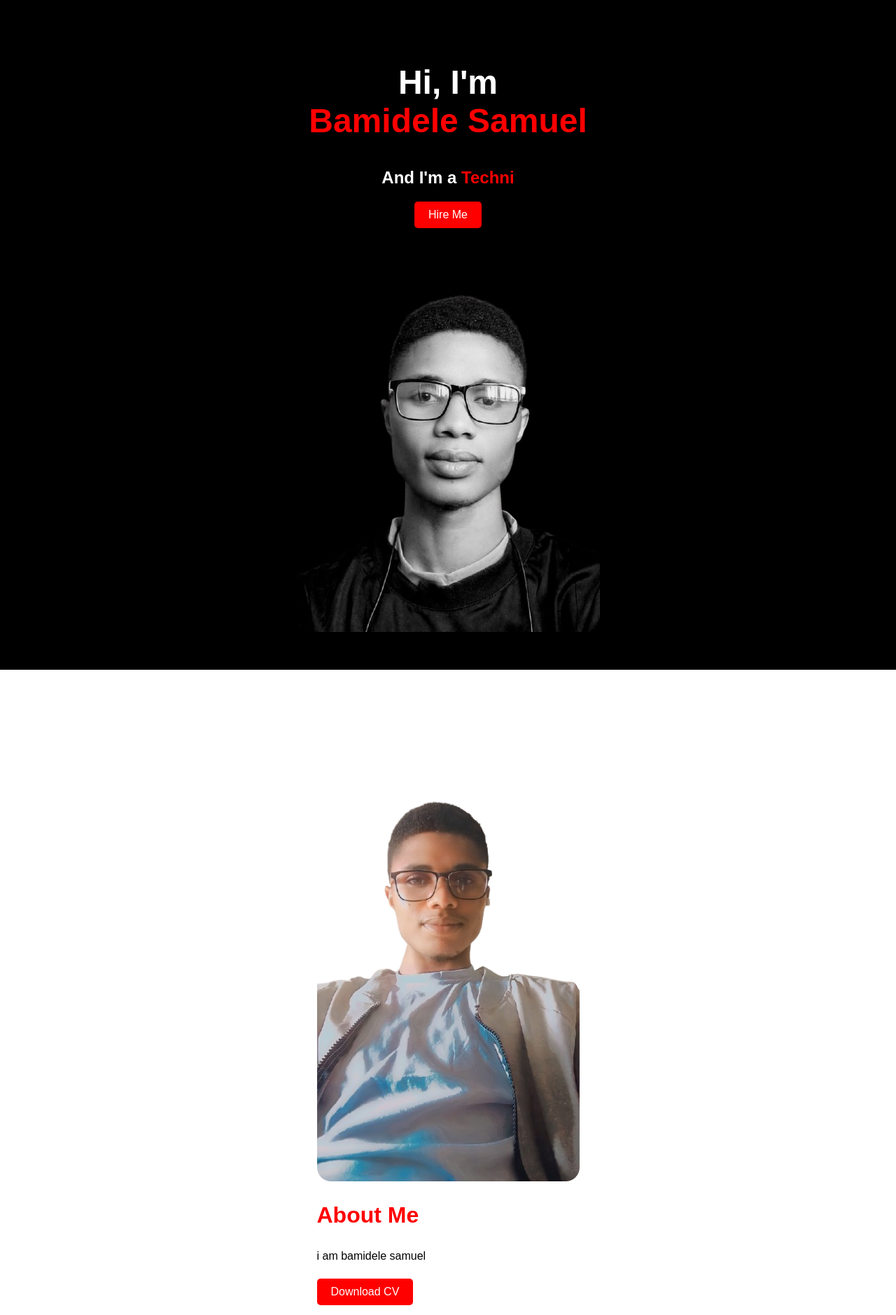
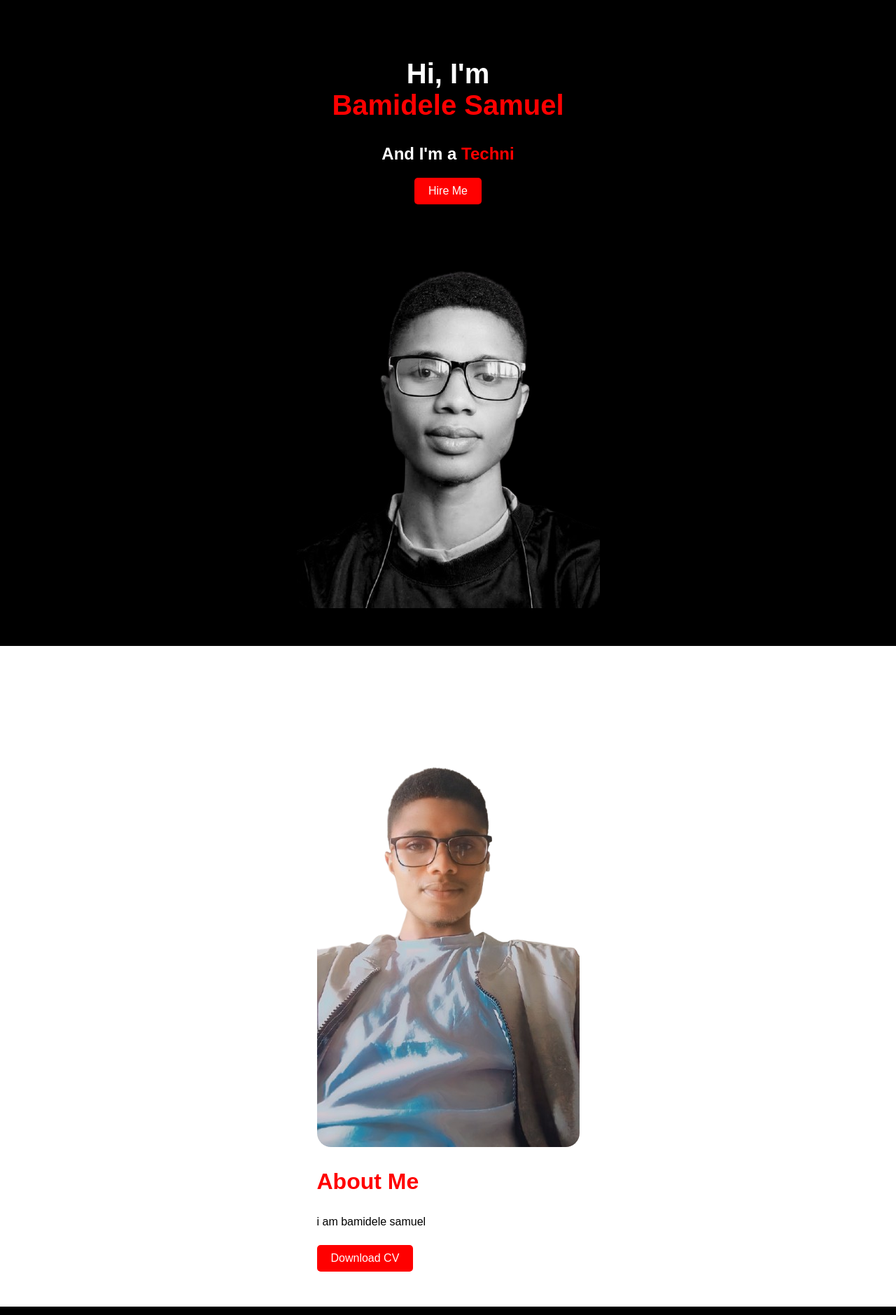
Before and after one commit to Samuelbamidele/webfol, a Django app: page / in a window 1280 px wide; the page is wider, and only the part inside the window is pictured. Shown: the part 48-1927 px from the top of that part at 70% size. Run offline with Django 5.2, Linux system fonts and the light colour scheme; data comes from the database, SQL or seed files in the repository.

Commit message:
make changes in css

```diff
--- a/myapp/static/styles.css
+++ b/myapp/static/styles.css
@@ -1,18 +1,10 @@
 /* General reset */
-* {
-    box-sizing: border-box;
-}
-
-.container {
-    max-width: 1200px; /* Or whatever width you want */
-    margin: 0 auto; /* Centers the container */
-    padding: 15px; /* Optional, for some breathing space */
-}
 
 body, html {
     margin: 0;
     padding: 0;
     font-family: Arial, sans-serif;
+    box-sizing: border-box;
 }
 
 /* Header styles */
@@ -78,11 +70,11 @@
     padding: 50px 20px;
     background: #000;
     color: #fff;
-    min-height: 80vh; /* Reduced from 100vh */
+    min-height: 100vh;
 }
 
 .content h1 {
-    font-size: 3rem; /* Adjusted for readability */
+    font-size: 2.5rem;
 }
 
 .content span {
@@ -118,7 +110,7 @@
     display: flex;
     flex-wrap: wrap;
     justify-content: center;
-    gap: 20px; /* Reduced gap from 30px */
+    gap: 30px;
 }
 
 .about .image img {
@@ -208,7 +200,7 @@
     background-color: #222;
     color: #fff;
     text-align: center;
-    padding: 15px 0; /* Reduced padding */
+    padding: 20px 0;
 }
 
 /* Media Queries for Responsiveness */
@@ -227,8 +219,8 @@
         padding: 30px 10px;
     }
 
-    .content h1 {
-        font-size: 2.5rem; /* Adjusted for smaller screens */
+    .content h2 {
+        font-size: 2rem;
     }
 
     .content p {
@@ -255,7 +247,7 @@
     }
 
     .content p {
-        font-size: 1rem; /* Adjusted for readability */
+        font-size: 0.5rem;
     }
 
     .btn {
```
